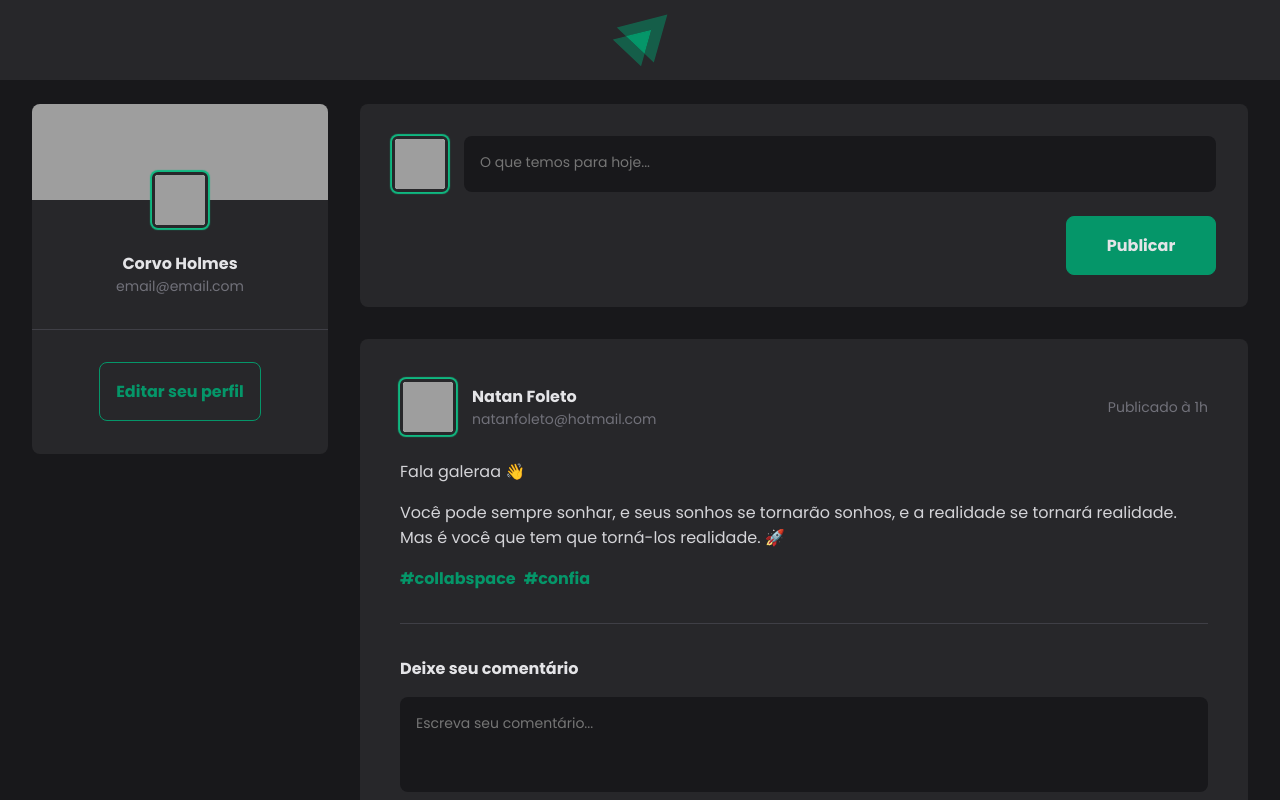
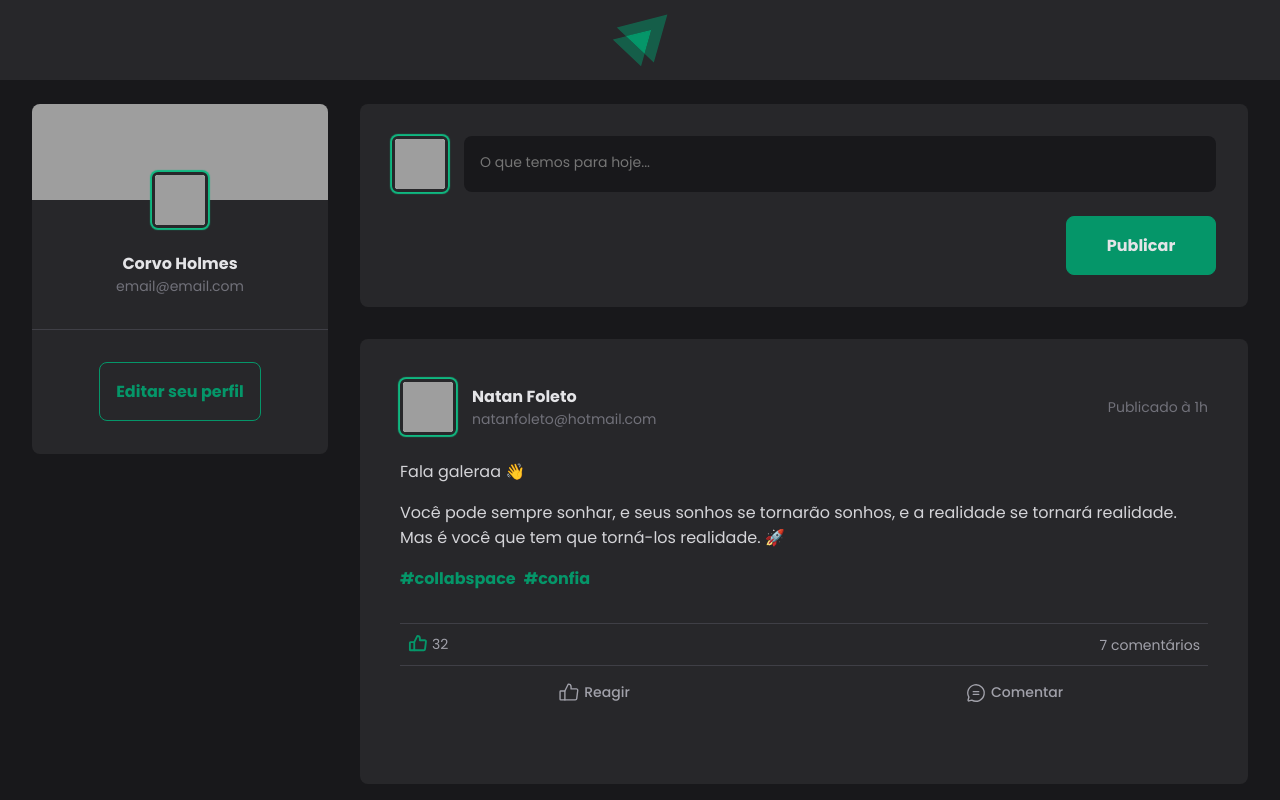
Before and after one commit to CorvoHolmes/collabspace-web, a React (Vite) app: page /feed in a window 1280 px wide. Shown: the top 800 px of the page. Built offline with nearby package versions, Linux system fonts and the light colour scheme; grey boxes are pictures that could not be loaded.

Commit message:
InteractionArea and function toggleCommentArea

```diff
--- a/src/components/Header/styles.ts
+++ b/src/components/Header/styles.ts
@@ -9,7 +9,6 @@ export const Container = styled.header`
   align-items: center;
   justify-content: center;
 
-  img {
-    width: 3.5rem;
-  }
+  position: fixed;
+  z-index: 999;
 `;
--- a/src/components/Post/index.tsx
+++ b/src/components/Post/index.tsx
@@ -1,3 +1,5 @@
+import { ThumbsUp, ChatCircleText } from "phosphor-react";
+
 import Avatar from "../Avatar";
 import Comment from "../Comment";
 import InputArea from "../InputArea";
@@ -12,11 +14,25 @@ import {
   Description,
   Hashtags,
   Divider,
+  Interactions,
+  InteractionInfo,
+  CountReaction,
+  CountComment,
+  InteractionAction,
+  ButtonAction,
+  CommentArea,
   CommentForm,
   Comments,
 } from "./styles";
+import { useState } from "react";
 
 const Post: React.FC = () => {
+  const [commentArea, setCommentArea] = useState(false);
+
+  function toggleCommentArea() {
+    setCommentArea(!commentArea);
+  }
+
   return (
     <Container>
       <Header>
@@ -51,12 +67,40 @@ const Post: React.FC = () => {
         </Hashtags>
       </Content>
 
-      <Divider />
+      <Interactions>
+        <InteractionInfo>
+          <CountReaction>
+            <span>
+              <ThumbsUp size={20} weight="bold" />
+              32
+            </span>
+          </CountReaction>
 
+          <CountComment>
+            <span onClick={toggleCommentArea}>7 comentários</span>
+          </CountComment>
+        </InteractionInfo>
+
+        <InteractionAction>
+          <ButtonAction>
+            <ThumbsUp size={22} />
+            Reagir
+          </ButtonAction>
+          <ButtonAction onClick={toggleCommentArea}>
+            <ChatCircleText size={22} />
+            Comentar
+          </ButtonAction>
+        </InteractionAction>
+      </Interactions>
+
+      <CommentArea commentArea={commentArea}>
         <CommentForm>
           <h1>Deixe seu comentário</h1>
 
-        <InputArea placeholder="Escreva seu comentário..." rows={3}></InputArea>
+          <InputArea
+            placeholder="Escreva seu comentário..."
+            rows={3}
+          ></InputArea>
 
           <Button>Comentar</Button>
         </CommentForm>
@@ -66,6 +110,7 @@ const Post: React.FC = () => {
         <Comments>
           <Comment />
         </Comments>
+      </CommentArea>
     </Container>
   );
 };
--- a/src/components/Post/styles.ts
+++ b/src/components/Post/styles.ts
@@ -1,4 +1,8 @@
-import { styled } from "styled-components";
+import { css, styled } from "styled-components";
+
+interface CommentAreaProps {
+  commentArea: boolean;
+}
 
 export const Container = styled.div`
   width: 100%;
@@ -79,6 +83,96 @@ export const Divider = styled.div`
   margin: 2rem 0;
 `;
 
+export const Interactions = styled.div`
+  display: flex;
+  flex-direction: column;
+  gap: 0.5rem;
+  margin: 2rem 0;
+
+  margin-top: 2rem;
+`;
+
+export const InteractionInfo = styled.div`
+  display: flex;
+  align-items: center;
+  justify-content: space-between;
+  padding: 0.5rem;
+  border-top: 1px solid var(--zinc-700);
+  border-bottom: 1px solid var(--zinc-700);
+
+  span {
+    font-size: 0.875rem;
+    color: var(--zinc-400);
+
+    cursor: pointer;
+
+    &:hover {
+      text-decoration: underline;
+    }
+  }
+`;
+
+export const CountReaction = styled.div`
+  span {
+    display: flex;
+    gap: 4px;
+  }
+
+  svg {
+    color: var(--emerald-600);
+  }
+`;
+
+export const CountComment = styled.div``;
+
+export const InteractionAction = styled.div`
+  display: flex;
+  align-items: center;
+  justify-content: space-around;
+  gap: 2rem;
+
+  span {
+    display: flex;
+    align-items: center;
+    gap: 4px;
+
+    font-size: 0.875rem;
+    color: var(--zinc-400);
+    font-weight: 500;
+  }
+`;
+
+export const ButtonAction = styled.button`
+  width: 25%;
+  display: flex;
+  justify-content: center;
+  gap: 4px;
+  background: transparent;
+  border: 0;
+  outline: 0;
+  padding: 0.5rem 2rem;
+  font-size: 0.875rem;
+  color: var(--zinc-400);
+  font-weight: 500;
+  transition: all 0.5s;
+
+  cursor: pointer;
+
+  &:hover {
+    background: var(--zinc-700);
+  }
+`;
+
+export const CommentArea = styled.div<CommentAreaProps>`
+  margin-top: 2rem;
+
+  ${({ commentArea }) =>
+    !commentArea &&
+    css`
+      display: none;
+    `}
+`;
+
 export const CommentForm = styled.form`
   display: flex;
   flex-direction: column;
--- a/src/pages/Feed/styles.ts
+++ b/src/pages/Feed/styles.ts
@@ -9,7 +9,7 @@ export const Container = styled.div`
 export const Content = styled.main`
   display: flex;
   gap: 2rem;
-  padding: 1.5rem 2rem;
+  padding: calc(5rem + 1.5rem) 2rem 1.5rem 2rem;
 `;
 
 export const Posts = styled.div`
--- a/src/styles/main.css
+++ b/src/styles/main.css
@@ -5,6 +5,7 @@
   --zinc-100: #f4f4f5;
   --zinc-200: #e4e4e7;
   --zinc-300: #d4d4d8;
+  --zinc-400: #a1a1aa;
   --zinc-500: #71717a;
   --zinc-600: #52525b;
   --zinc-700: #3f3f46;
```
Lines whose indentation alone changed are shown as unchanged.
